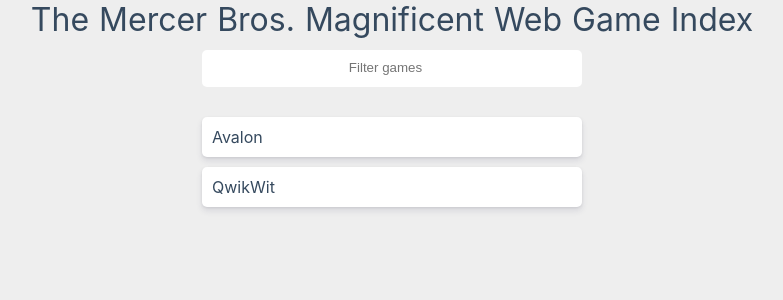
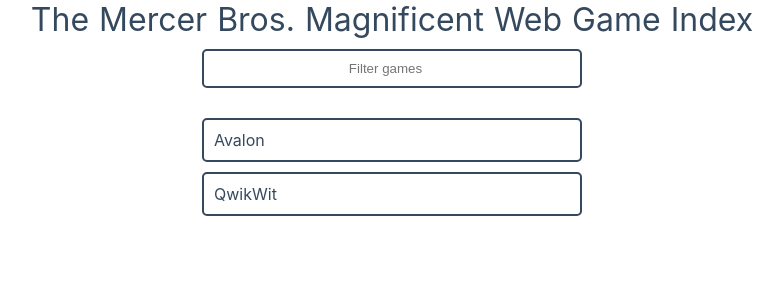
Before and after one commit to tylermercer/web-game-index, a Nuxt app: page / in a window 1280 px wide. Shown: the top 300 px of the page, without its empty margins (248-1031 px from the left). Built offline with nearby package versions, Linux system fonts and the light colour scheme.

Commit message:
Styling improvements (-9 eye poison)

```diff
--- a/pages/index.vue
+++ b/pages/index.vue
@@ -53,10 +53,11 @@ export default Vue.extend({
 <style>
 
 :root {
-  --accent: chartreuse;
-  --bg-page: #eee;
+  --accent: orange;
+  --bg-page: white;
   --bg-card: white;
   --bg-input-text: white;
+  --border-card: var(--text);
   --selection-color: var(--accent);
   --selection-text-color: var(--bg-card);
   --text: #35495e;
@@ -108,14 +109,14 @@ header {
   border: none;
   outline: none;
   padding: 10px;
-  border-bottom: 2px solid var(--bg-input-text);
+  border: 2px solid var(--border-card);
   width: 100%;
   text-align: center;
   color: inherit;
 }
 
 .search input:focus {
-  border-bottom-color: var(--accent);
+  border-color: var(--accent);
 }
 
 .results ul {
@@ -125,9 +126,9 @@ header {
 
 .results ul li {
   margin: 10px;
-  box-shadow: 0px 4px 6px 0px rgba(50,50,93,0.11) , 0px 1px 3px 0px rgba(0,0,0,0.08);
   border-radius: 5px;
   background: var(--bg-card);
+  border: 2px solid var(--border-card);
   padding: 10px;
 }
 
```
